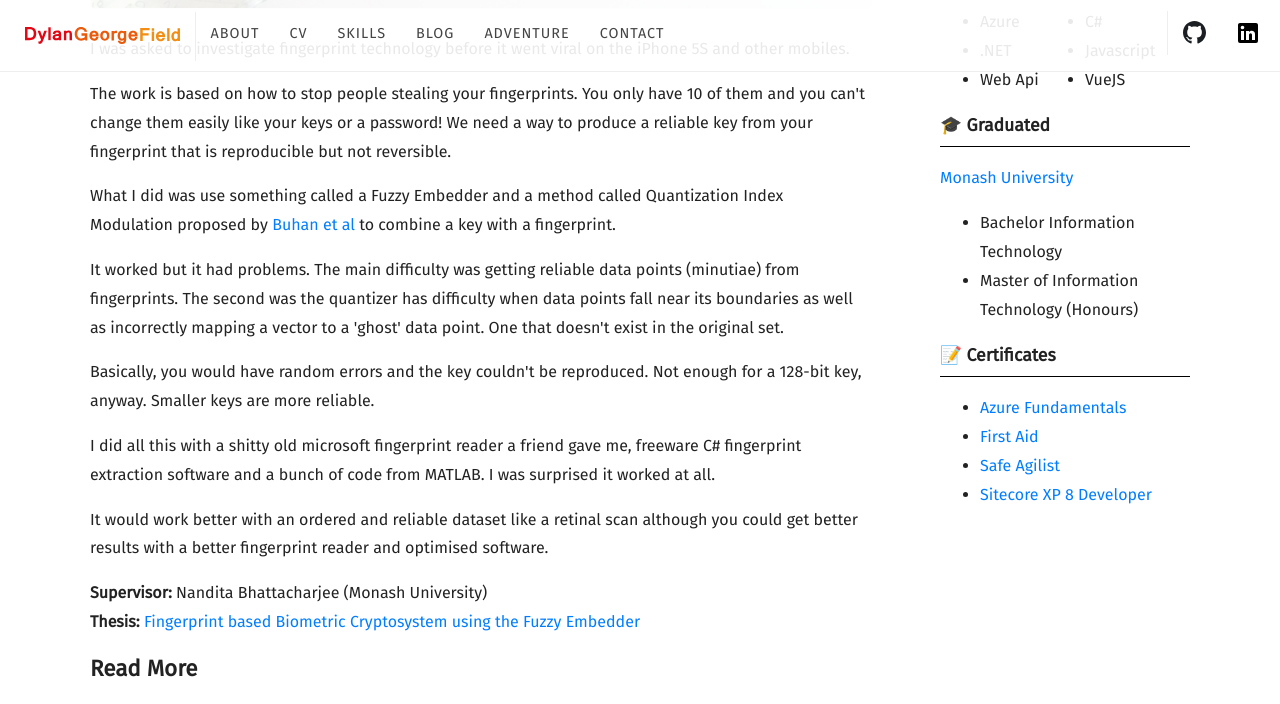
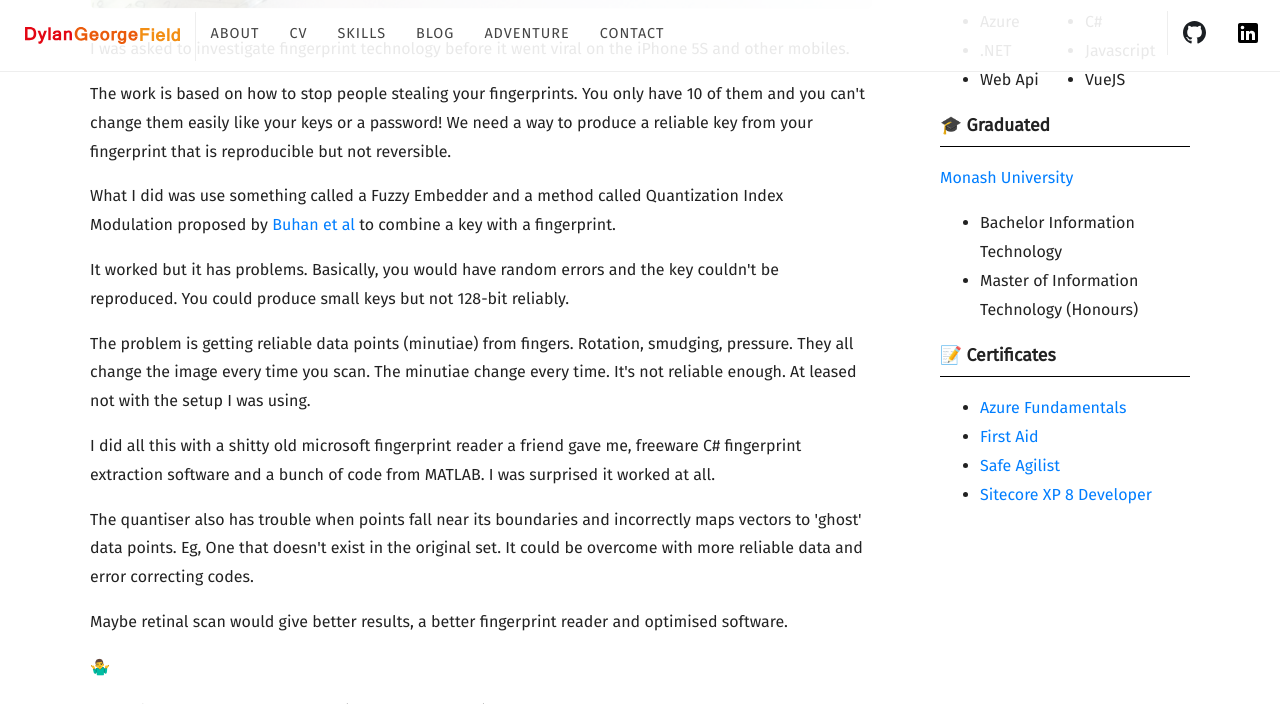
Before and after one commit to Dylan-George-Field/software.georgefield.com.au, a Jekyll site: the page built from _posts/2019-11-21-honours-thesis.md, in a window 1280 px wide and 900 px high, scrolled down 717 px, cut to the strip 0-704 px from the top of the window. Built offline with Jekyll 4.4.1, drawn with Linux system fonts in a browser that asks for light colours; nearby versions of some CDN libraries; some web fonts are replaced; comment, search, counter and statistics services are not loaded.

Commit message:
Update text for honours thesis article

```diff
--- a/_posts/2019-11-21-honours-thesis.md
+++ b/_posts/2019-11-21-honours-thesis.md
@@ -16,16 +16,22 @@ The work is based on how to stop people stealing your fingerprints. You only hav
 What I did was use something called a Fuzzy Embedder and a method called Quantization Index Modulation proposed by <a href="{{ site.baseurl }}/downloads/embedding-renewable-cryptographic-keys-into-continuous-noisy-data-buhan.pdf">Buhan et al</a> to combine a key with a fingerprint.
 </p>
 <p>
-It worked but it had problems. The main difficulty was getting reliable data points (minutiae) from fingerprints. The second was the quantizer has difficulty when data points fall near its boundaries as well as incorrectly mapping a vector to a 'ghost' data point. One that doesn't exist in the original set.
+It worked but it has problems. Basically, you would have random errors and the key couldn't be reproduced. You could produce small keys but not 128-bit reliably.
 </p>
 <p>
-Basically, you would have random errors and the key couldn't be reproduced. Not enough for a 128-bit key, anyway. Smaller keys are more reliable.
+The problem is getting reliable data points (minutiae) from fingers. Rotation, smudging, pressure. They all change the image every time you scan. The minutiae change every time. It's not reliable enough. At leased not with the setup I was using.
 </p>
 <p>
 I did all this with a shitty old microsoft fingerprint reader a friend gave me, freeware C# fingerprint extraction software and a bunch of code from MATLAB. I was surprised it worked at all.
 </p>
 <p>
-It would work better with an ordered and reliable dataset like a retinal scan although you could get better results with a better fingerprint reader and optimised software.
+The quantiser also has trouble when points fall near its boundaries and incorrectly maps vectors to 'ghost' data points. Eg, One that doesn't exist in the original set. It could be overcome with more reliable data and error correcting codes.
+</p>
+<p>
+Maybe retinal scan would give better results, a better fingerprint reader and optimised software.
+</p>
+<p>
+🤷‍♂️
 </p>
 <p>
 <strong>Supervisor:</strong> Nandita Bhattacharjee (Monash University)<br />
```
